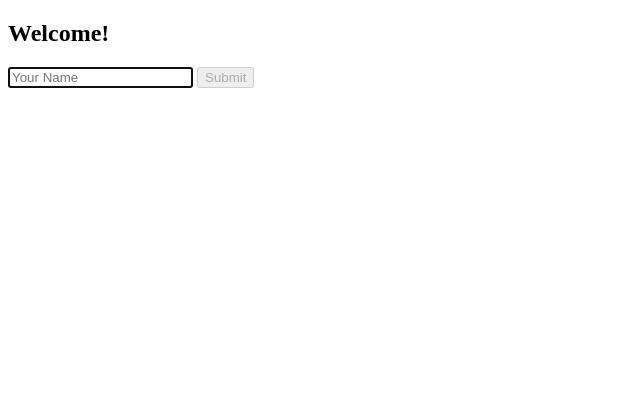
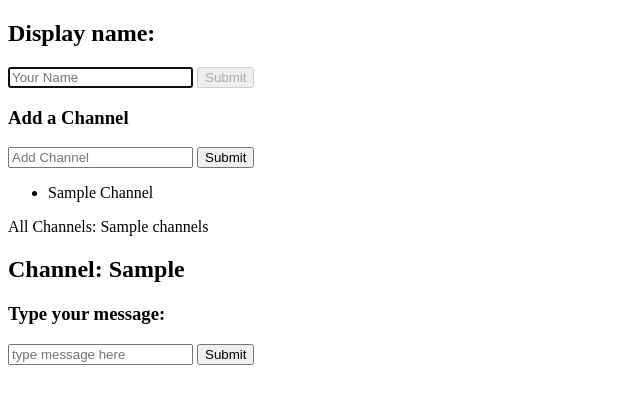
Before and after one commit to allensuvorov/CS50_web_project2, a Flask app: template templates/index.html in a window 1280 px wide. Shown: the top 404 px of the page, without its empty margins (0-640 px from the left). Run offline with Flask 2, Linux system fonts and the light colour scheme; the template is opened without the code that fills it: most values are stand-ins (such as "Sample title", 1, 10 or a date in 2020); some libraries are stand-ins or nearby versions.

Commit message:
back to SPA, began building join_room

```diff
--- a/application.py
+++ b/application.py
@@ -1,14 +1,52 @@
 import os
 
 from flask import Flask, render_template
-#from flask_socketio import SocketIO, emit
+from flask_socketio import SocketIO, send, emit, join_room, leave_room
 
 app = Flask(__name__)
 app.config["SECRET_KEY"] = os.getenv("SECRET_KEY")
-#socketio = SocketIO(app)
+socketio = SocketIO(app)
 
+# this list keeps all channels on the server
+channels = []
 
 @app.route("/")
 def index():
+    return render_template("index.html", channels=channels)
 
-    return render_template("index.html")
+# when a user sends an "add channel" event
+@socketio.on("add channel")
+def add_channel (data):
+    channels.append (data["new_channel_name"])
+    emit("all channels", channels, broadcast=True)
+
+# educational event handlers
+# @socketio.on ('message')
+# def message(data):
+
+#     print (f"\n\n{data}\n\n")
+
+#     send(data)
+
+
+# these are under development
+@socketio.on('join')
+def on_join (data):
+
+    join_room(data["room"])
+
+    print (f"\n\n Socket Event - Join {data} \n\n")
+
+    send({"msg":data["username"] + " has joined the " + data["room"] + "channel."},
+    room=data["room"])
+
+# @socketio.on('leave')
+# def leave(data):
+
+#     leave_room(data['room'])
+#     send({'msg':data['username'] + " has left the " + data['room'] + "channel."}, room=data['room'])
+
+
+# new way of initialization: need to learn how to use
+if __name__ == '__main__':
+    socketio.run(app, debug=True)
--- a/static/index.js
+++ b/static/index.js
@@ -1,17 +1,82 @@
-document.addEventListener('DOMContentLoaded', function() {
-    if (localStorage.getItem('name'))
-        document.querySelector('h2').innerHTML = `Hello ${localStorage.getItem('name')}!`
+document.addEventListener('DOMContentLoaded', () => {
+    let room;
+    let username;
 
-    document.querySelector('#form').onsubmit = function() {
-        localStorage.setItem('name', document.querySelector('#name').value);
+    // By default, submit button is disabled
+    document.querySelector('#display_name_submit').disabled = true;
 
-        // Show Display name in h2
-        document.querySelector('h2').innerHTML = `Display Name ${localStorage.getItem('name')}!`;
+    // Enable button only if there is text in the input field
+    document.querySelector('#display_name_input').onkeyup = () => {
+        if (document.querySelector('#display_name_input').value.length > 0)
+            document.querySelector('#display_name_submit').disabled = false;
+        else
+            document.querySelector('#display_name_submit').disabled = true;
+    };
+
+    // Previously saved display_name is displayed
+    if (localStorage.getItem('display_name_holder')) {
+        document.querySelector('#display-name').innerHTML = localStorage.getItem('display_name_holder')
+    };
+
+    // Adding or changing the display name
+    document.querySelector('#display_name_form').onsubmit = () => {
+        // Take the new display name from user input and save it to the holder variable
+        localStorage.setItem('display_name_holder', document.querySelector('#display_name_input').value);
+
+        // Show the display name in h2
+        document.querySelector('#display-name').innerHTML = localStorage.getItem('display_name_holder');
 
         // Clear input field
-        document.querySelector('#name').value = '';
+        document.querySelector('#display_name_input').value = '';
 
         // Stops the page from reloading after submitting the form
         return false;
     };
+
+    // Connect to websocket
+    var socket = io.connect(location.protocol + '//' + document.domain + ':' + location.port);
+
+    // Adding channel: when connected,
+    socket.on('connect', () => {
+    });
+
+    // When user submits new channel, take user input and send it with an event to server
+    document.querySelector('#channel_form').onsubmit = () => {
+        const new_channel_name = document.querySelector('#channel_input').value;
+        socket.emit('add channel', {'new_channel_name': new_channel_name})
+
+        // Stops the page from reloading after submitting the form
+        return false;
+    };
+
+    // When a new channel is announced, add new channel to HTML
+    socket.on('all channels', data => {
+        const li = document.createElement('li');
+        li.innerHTML = data[data.length-1]; // Get last channel from the array (list)
+        document.querySelector('#channels').append(li);
+    });
+
+    // When user clicks on a channel
+    document.querySelectorAll('.select-channel').forEach(a => {
+        a.onclick = () => {
+
+            // Debugging tool
+            alert("I hear this click");
+
+            room = a.innerHTML;
+            username = localStorage.getItem('display_name_holder');
+            socket.emit('join', {'username': username, 'room': room});
+        };
+
+    });
+    // Display all incoming messages
+    socket.on('message', data => {
+        alert ('the server sent the message about new user in the channel');
+        const p = document.createElement('p');
+        // HTML to append
+        p.innerHTML = data.msg;
+        // Append
+        document.querySelector('#display-message-section').append(p);
+    });
+
 });
--- a/templates/index.html
+++ b/templates/index.html
@@ -1,45 +1,50 @@
 <!DOCTYPE html>
 <html>
     <head>
-        <!-- <script src="{{ url_for('static', filename='index new.js') }}"></script> -->
-        <script>
-            document.addEventListener('DOMContentLoaded', function() {
-
-                // By default, submit button is disabled
-                document.querySelector('#submit').disabled = true;
-
-                // Enable button only if there is text in the input field
-                document.querySelector('#name').onkeyup = () => {
-                    if (document.querySelector('#name').value.length > 0)
-                        document.querySelector('#submit').disabled = false;
-                    else
-                        document.querySelector('#submit').disabled = true;
-                };
-                // If there is a local name, than show it in h2
-                if (localStorage.getItem('name'))
-                    document.querySelector('h2').innerHTML = `Hello ${localStorage.getItem('name')}!`
-
-                document.querySelector('#form').onsubmit = function() {
-                    localStorage.setItem('name', document.querySelector('#name').value);
-
-                    // Show Display name in h2
-                    document.querySelector('h2').innerHTML = `Display Name ${localStorage.getItem('name')}!`;
-
-                    // Clear input field
-                    document.querySelector('#name').value = '';
-
-                    // Stops the page from reloading after submitting the form
-                    return false;
-                };
-            });
-        </script>
-        <title>Flack</title>
+        <!-- what's that? -->
+        <script type="text/javascript" src="//cdnjs.cloudflare.com/ajax/libs/socket.io/1.3.6/socket.io.min.js"></script>
+        <script src="{{ url_for('static', filename='index.js') }}"></script>
+        <title>Flack: {{ current_channel }}</title>
     </head>
     <body>
-        <h2>Welcome!</h2>
-        <form id="form">
-            <input id="name" autocomplete="off" autofocus placeholder="Your Name" type="text">
-            <input id="submit" type="submit">
+        <!-- Show Display name -->
+        <h2>
+            <span>Display name:</span>
+            <span id="display-name"></span>
+        </h2>
+        <!-- Set or update display name -->
+        <form id="display_name_form">
+            <input id="display_name_input" autocomplete="off" autofocus placeholder="Your Name" type="text">
+            <input id="display_name_submit" type="submit">
         </form>
+
+        <h3>Add a Channel</h3>
+        <form id="channel_form">
+            <input id="channel_input" autocomplete="off" autofocus placeholder="Add Channel" type="text">
+            <input id="channel_submit" type="submit">
+        </form>
+
+        <!-- List of channels -->
+        <ul id="channels">
+            {% for channel in channels %}
+                <li class="select-channel"> {{ channel|title }} </li>
+            {% endfor %}
+        </ul>
+
+        <p>All Channels: {{ channels }}</p>
+
+        <h2> Channel: {{ current_channel }} </h2>
+
+        <!-- Display message start-->
+        <div id="display-message-section">
+        </div>
+        <!-- Display message end -->
+
+        <h3> Type your message:</h3>
+        <form id="message_form">
+            <input id="message_input" autocomplete="off" autofocus placeholder="type message here" type="text">
+            <input id="message_submit" type="submit">
+        </form>
+
     </body>
 </html>
```
Also changed, not shown: README.md.
